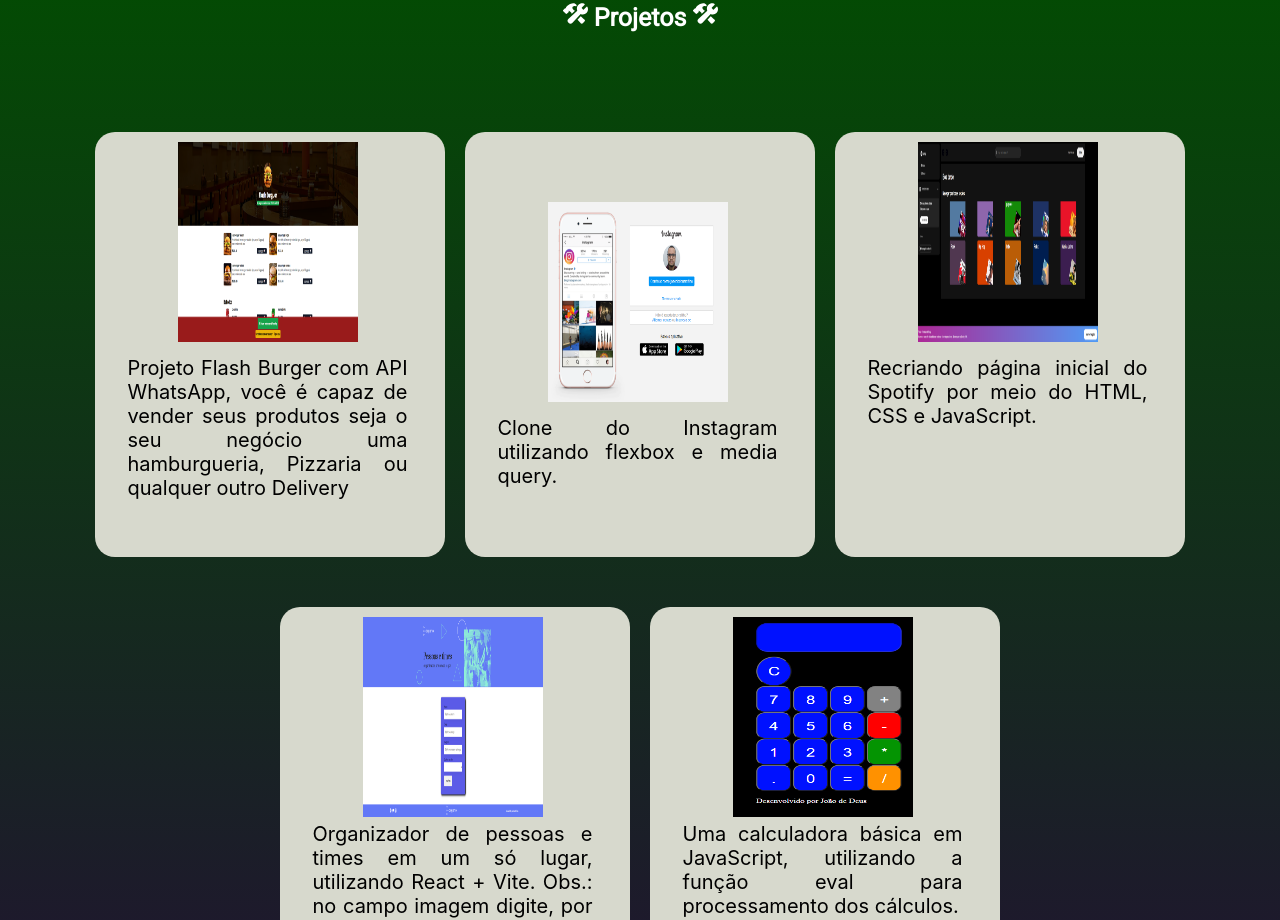
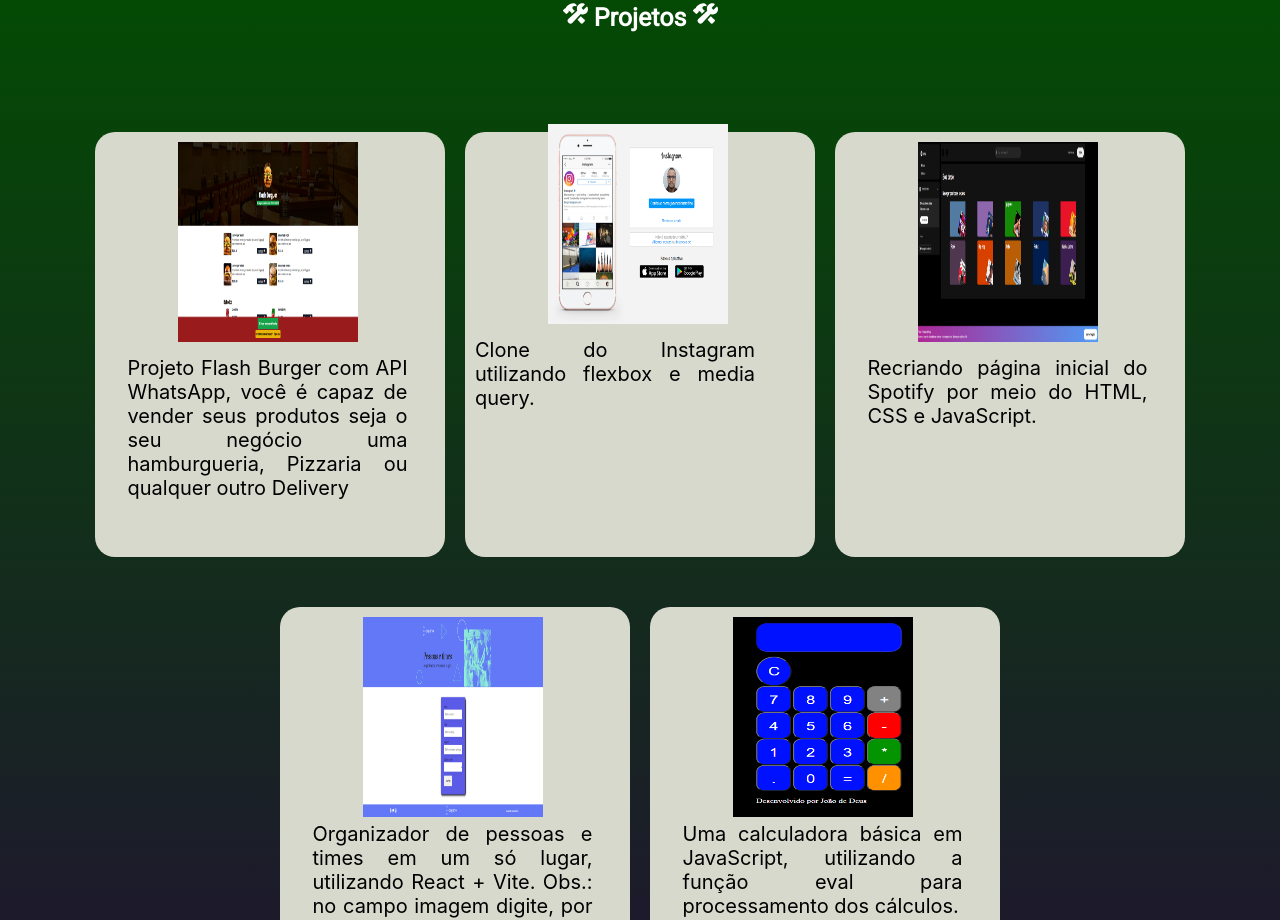
Before and after one commit to joaodedeusrsfilho/meu-portfolio, a React (Vite) app: page / in a window 1280 px wide. Shown: the part 2880-3800 px from the top of the page. Built offline with nearby package versions, Linux system fonts and the light colour scheme.

Commit message:
add file

```diff
--- a/src/Componentes/Projetos/index.jsx
+++ b/src/Componentes/Projetos/index.jsx
@@ -27,11 +27,7 @@ const Projetos = () => {
                         <p>
                             Clone do Instagram utilizando flexbox e media query.
                         </p>
-
-
-
                     </div>
-
                     <div className="primeiraDiv1_2">
                         <a href="https://github.com/joaodedeusrsfilho/clone-spotify" target='_blank'>
                             <img src="./imagens/projetos/spotify.png" alt="projetoSpotify" />
--- a/src/Componentes/Projetos/style.css
+++ b/src/Componentes/Projetos/style.css
@@ -85,7 +85,14 @@
         display: flex;
         flex-direction: column;
         justify-content: center;
-        align-items: center;
+
+    }
+
+    .primeiraDiv1_1 img {
+        width: 180px;
+        height: 200px;
+        margin-top: -145px;
+
     }
 
     .primeiraDiv1 p {
```
